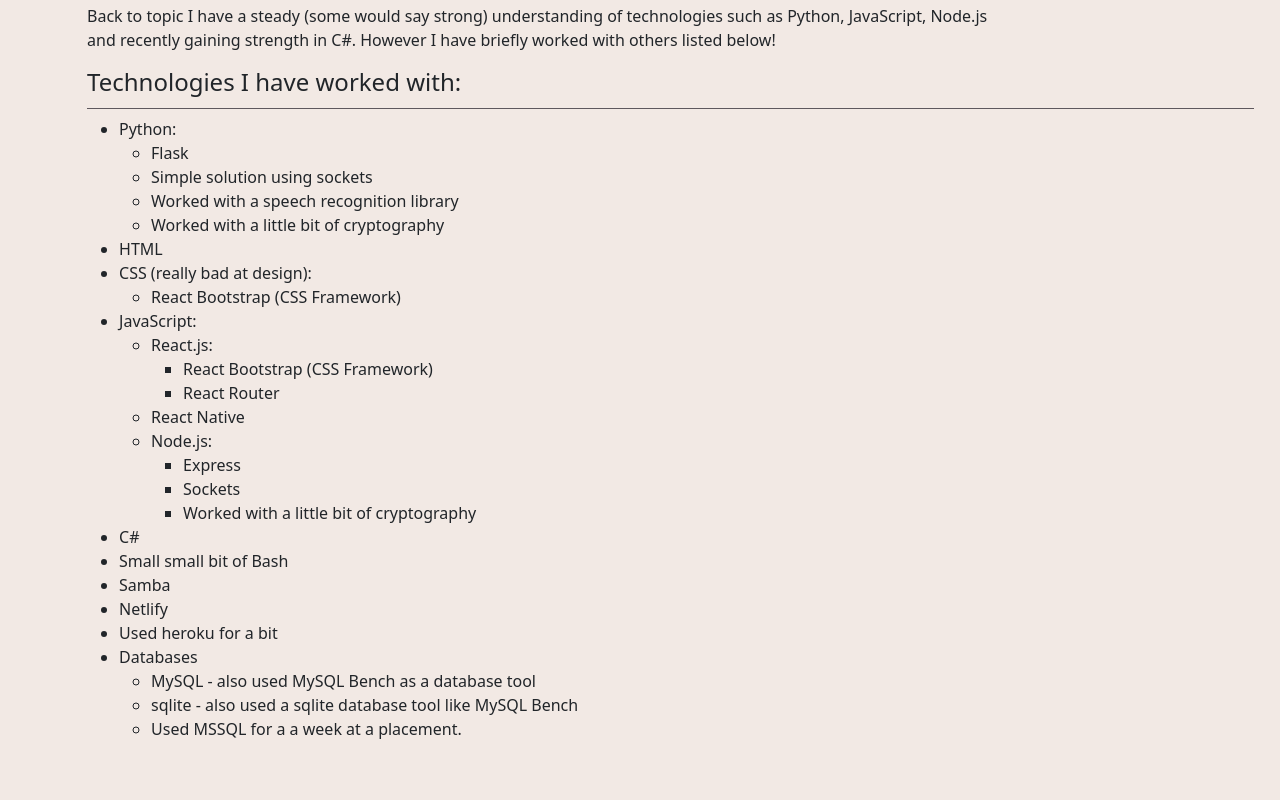
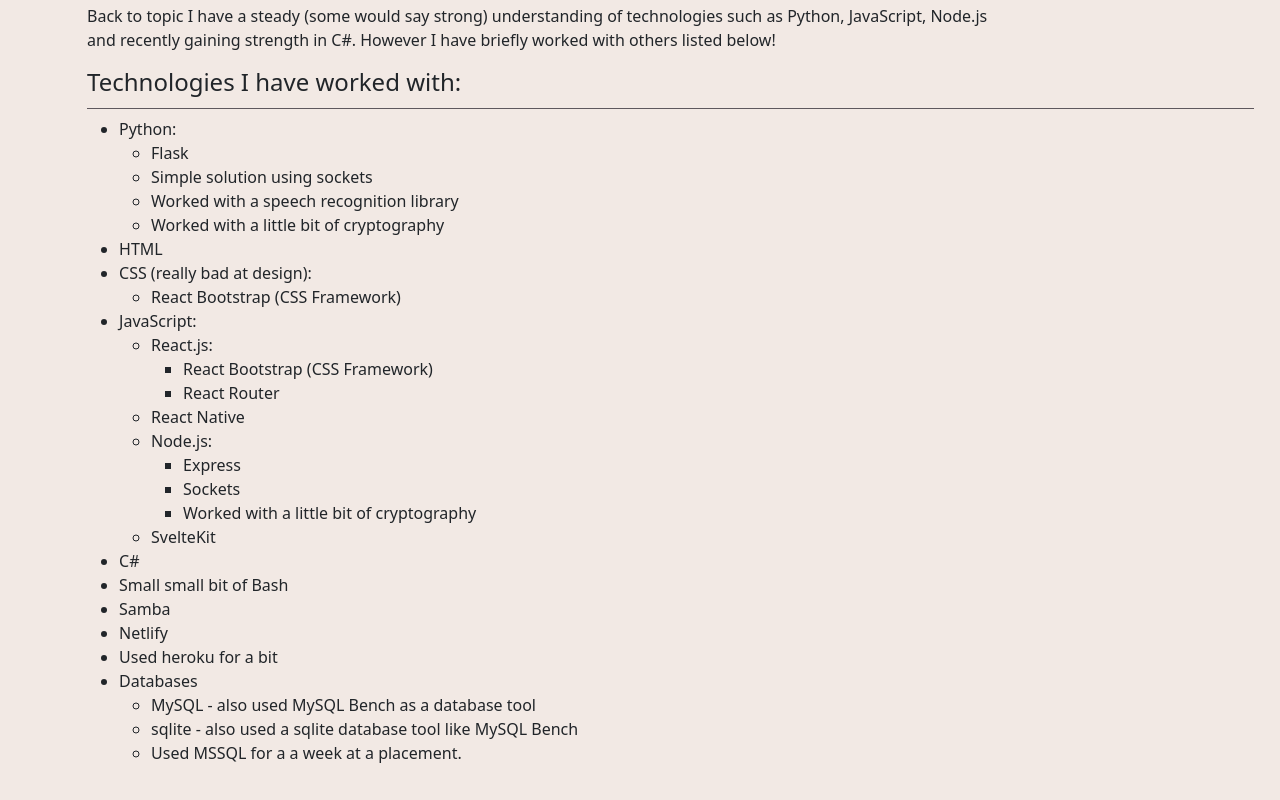
Before and after one commit to WestheadJ/PortfolioWebsite, a React (Create React App) app: page / in a window 1280 px wide. Shown: the part 619-1419 px from the top of the page. Built offline with nearby package versions, Linux system fonts and the light colour scheme.

Commit message:
Update App.js

```diff
--- a/src/App.js
+++ b/src/App.js
@@ -42,7 +42,7 @@
           <Route exact path='/projects/allprojects' element={<AllProjects />} />
           <Route path='/projects/spotifystats' element={<SpotifyStats />} />
           <Route path='/projects/nea' element={<NEA />} />
-          <Route path='/projects/folderwizard' element={<FolderWizard/>}/>
+          <Route path='/projects/folderwizard' element={<FolderWizard />} />
         </Routes>
       </Router>
     </div>
@@ -60,7 +60,7 @@
         <img style={{ marginLeft: '20%' }} src="./logo512.png" alt='profile' height="150px" width="150px" />
       </div>
 
-      <section style={{ marginTop: "5%", marginLeft: '5%', textAlign: 'left',paddingBottom:'2%' }}>
+      <section style={{ marginTop: "5%", marginLeft: '5%', textAlign: 'left', paddingBottom: '2%' }}>
         <h4 > Wee bit about me </h4>
         <p className="p">I am currently in my second year at Sheffield Hallam and I'm studying software engineering. I am currently seeking a placement for my third year to enhance my programming skills, learn and expand my knowledge of technologies and get experience in a professional environment.</p>
         <p className="p">I have a passion for learning (mostly things that excite me) like learning new frameworks and new ways of solving problems. Outside of coding my major interests are going to the gym and music. </p>
@@ -77,8 +77,8 @@
           <li>HTML</li>
           <li>CSS (really bad at design):</li>
           <ul>
-              <li>React Bootstrap (CSS Framework)</li>
-            </ul>
+            <li>React Bootstrap (CSS Framework)</li>
+          </ul>
           <li>JavaScript:</li>
           <ul>
             <li>React.js:</li>
@@ -92,9 +92,8 @@
               <li>Express</li>
               <li>Sockets</li>
               <li>Worked with a little bit of cryptography</li>
-
             </ul>
-
+            <li>SvelteKit</li>
           </ul>
           <li>C#</li>
           <li>Small small bit of Bash</li>
```
